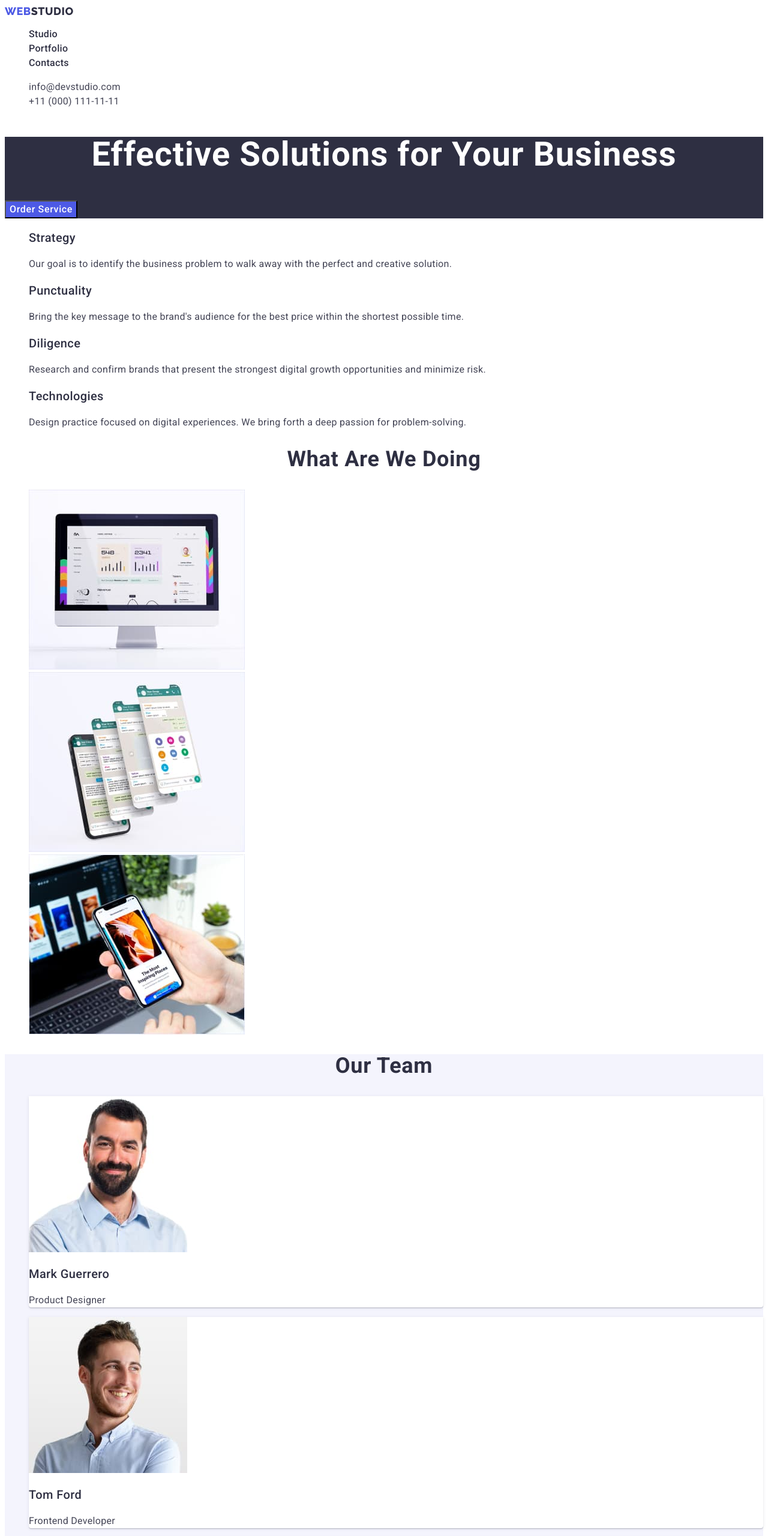
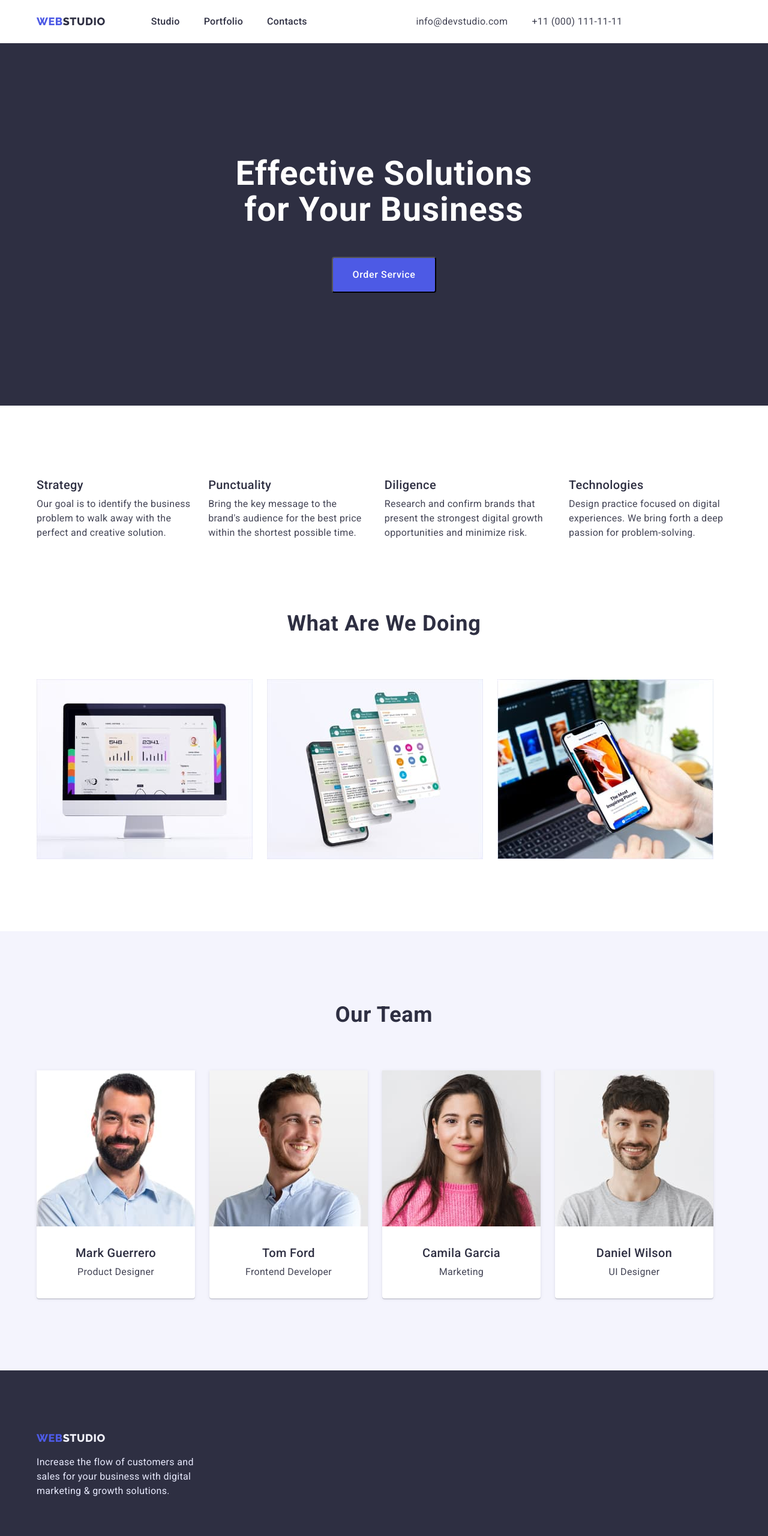
Before and after one commit to Jgodka/goit-markup-hw-03, a plain HTML site: page index.html in a window 1280 px wide. Shown: the top 2560 px of the page at 60% size. Drawn offline with nearby package versions, Linux system fonts and the light colour scheme.

Commit message:
positioning

```diff
--- a/css/styles.css
+++ b/css/styles.css
@@ -17,10 +17,185 @@
 .link {
   text-decoration: none;
 }
+
+h1,
+h2,
+h3,
+h4,
+h5,
+h6,
+p {
+  margin-top: 0;
+  margin-bottom: 0;
+}
+
+ul,
+ol {
+  margin-top: 0;
+  margin-bottom: 0;
+  padding-left: 0;
+}
+
+img {
+  display: block;
+}
+
 body {
   font-family: "Roboto", sans-serif;
   color: #434455;
 }
+/*============================CONTAINER==============================*/
+.container {
+  width: 1188px;
+  padding-left: 15px;
+  padding-right: 15px;
+  margin-left: auto;
+  margin-right: auto;
+}
+.top-header {
+  padding-top: 24px;
+  padding-bottom: 24px;
+}
+
+.top-header-container {
+  display: flex;
+  align-items: center;
+}
+.page-nav {
+  display: flex;
+  align-items: center;
+}
+.menu {
+  display: flex;
+  align-items: center;
+}
+.menu-item:not(:last-child) {
+  margin-right: 40px;
+}
+.addres {
+  margin-left: auto;
+  margin-right: auto;
+}
+.addres-list {
+  display: flex;
+  align-items: center;
+}
+
+.addres-contact-tel {
+  margin-left: 40px;
+}
+.logo {
+  margin-right: 76px;
+}
+.section-hero {
+  padding-top: 188px;
+  padding-bottom: 188px;
+}
+.hero {
+  max-width: 496px;
+  padding-bottom: 48px;
+}
+.container-hero {
+  display: flex;
+  align-items: center;
+  flex-direction: column;
+  flex-wrap: wrap;
+}
+.section-features {
+  padding-top: 120px;
+  padding-bottom: 120px;
+}
+.container-features {
+  display: flex;
+}
+.features-list {
+  display: flex;
+  align-items: center;
+}
+.features-item:not(:last-child) {
+  margin-right: 24px;
+}
+.titel-features {
+  margin-bottom: 8px;
+}
+.section-device {
+  padding-bottom: 120px;
+}
+.titel-device {
+  align-items: center;
+  margin-bottom: 72px;
+}
+.device-list {
+  display: flex;
+}
+.device-item:not(:last-child) {
+  margin-right: 24px;
+}
+.section-people {
+  padding-top: 120px;
+  padding-bottom: 120px;
+}
+.people-titel {
+  margin-bottom: 72px;
+}
+.people-list {
+  display: flex;
+  align-items: center;
+  gap: 24px;
+}
+.people-subtitle {
+  text-align: center;
+  margin-top: 32px;
+  margin-bottom: 8px;
+}
+.text-people {
+  text-align: center;
+  margin-bottom: 32px;
+}
+.footer {
+  padding-top: 102px;
+  padding-bottom: 100px;
+}
+.container-footer {
+  display: flex;
+  flex-direction: column;
+  flex-wrap: wrap;
+}
+.logo-footer {
+  margin-bottom: 18px;
+}
+/*====================================CONTAINER PORTFOLIO==================*/
+.section-portfolio {
+  padding-top: 96px;
+  padding-bottom: 120px;
+}
+.button-list {
+  display: flex;
+  margin-bottom: 72px;
+  justify-content: center;
+  gap: 24px;
+}
+
+.img-list {
+  display: flex;
+  flex-wrap: wrap;
+  gap: 24px;
+}
+.img-item {
+  width: calc((100% - 48px) / 3);
+}
+.title-img {
+  margin: 32px 95px 8px 16px;
+}
+.text-img {
+  margin-left: 16px;
+  margin-bottom: 32px;
+  margin-right: auto;
+}
+.text-footer {
+  max-width: 264px;
+}
+
 /*===============================Header==============================*/
 
 .top-header .logo {
@@ -75,6 +250,7 @@ body {
 .addres-contact:focus {
   color: #404bbf;
 }
+
 /*==============================================Main==================================*/
 /*======================STUDIO=========================*/
 .section-hero {
@@ -97,6 +273,8 @@ body {
   color: #ffffff;
   cursor: pointer;
   background: #4d5ae5;
+  border-radius: 4px;
+  padding: 16px 32px;
 }
 .modal-btn-hero:hover,
 .modal-btn-hero:focus {
--- a/index.html
+++ b/index.html
@@ -11,11 +11,19 @@
       href="https://fonts.googleapis.com/css2?family=Raleway:wght@800&family=Roboto:wght@400;500;700;900&display=swap"
       rel="stylesheet"
     />
+    <link
+      rel="stylesheet"
+      href="https://cdnjs.cloudflare.com/ajax/libs/modern-normalize/1.1.0/modern-normalize.min.css"
+      integrity="sha512-wpPYUAdjBVSE4KJnH1VR1HeZfpl1ub8YT/NKx4PuQ5NmX2tKuGu6U/JRp5y+Y8XG2tV+wKQpNHVUX03MfMFn9Q=="
+      crossorigin="anonymous"
+      referrerpolicy="no-referrer"
+    />
     <link rel="stylesheet" href="./css/styles.css" />
   </head>
   <body>
     <!--Header-->
     <header class="top-header">
+      <div class="container top-header-container">
         <nav class="page-nav">
           <a class="link logo" href="./index.html"
             >Web<span class="acento">Studio</span></a
@@ -35,32 +43,40 @@
         <address class="addres">
           <ul class="addres-list list">
             <li class="addres-tel">
-            <a class="addres-contact link" href="mailto:info@devstudio.com"
+              <a
+                class="addres-contact addres-contact-email link"
+                href="mailto:info@devstudio.com"
                 >info@devstudio.com</a
               >
             </li>
             <li class="addres-tel">
-            <a class="addres-contact link" href="tel:+110001111111"
+              <a
+                class="addres-contact addres-contact-tel link"
+                href="tel:+110001111111"
                 >+11 (000) 111-11-11</a
               >
             </li>
           </ul>
         </address>
+      </div>
     </header>
     <!--Main-->
     <main>
       <section class="section-hero">
+        <div class="container container-hero">
           <h1 class="hero">Effective Solutions for Your Business</h1>
           <button class="modal-btn-hero" type="button">Order Service</button>
+        </div>
       </section>
       <section class="section-features">
+        <div class="container container-features">
           <h2 class="features-hidden" hidden>features</h2>
           <ul class="features-list list">
             <li class="features-item">
               <h3 class="titel-features">Strategy</h3>
               <p class="text-features">
-              Our goal is to identify the business problem to walk away with the
-              perfect and creative solution.
+                Our goal is to identify the business problem to walk away with
+                the perfect and creative solution.
               </p>
             </li>
             <li class="features-item">
@@ -85,12 +101,18 @@
               </p>
             </li>
           </ul>
+        </div>
       </section>
       <section class="section-device">
+        <div class="container">
           <h2 class="titel-device">What are we doing</h2>
           <ul class="device-list list">
             <li class="device-item">
-            <img src="./images/photo1section2.jpg" alt="monitor" width="360" />
+              <img
+                src="./images/photo1section2.jpg"
+                alt="monitor"
+                width="360"
+              />
             </li>
             <li class="device-item">
               <img
@@ -107,8 +129,10 @@
               />
             </li>
           </ul>
+        </div>
       </section>
       <section class="section-people">
+        <div class="container container-people">
           <h2 class="people-titel">Our Team</h2>
           <ul class="people-list list">
             <li class="people-item">
@@ -121,7 +145,11 @@
               <p class="text-people">Product Designer</p>
             </li>
             <li class="people-item">
-            <img src="./images/photo2section3.jpg" alt="Tom_Ford" width="264" />
+              <img
+                src="./images/photo2section3.jpg"
+                alt="Tom_Ford"
+                width="264"
+              />
               <h3 class="people-subtitle">Tom Ford</h3>
               <p class="text-people">Frontend Developer</p>
             </li>
@@ -144,17 +172,20 @@
               <p class="text-people">UI Designer</p>
             </li>
           </ul>
+        </div>
       </section>
     </main>
     <!--Footer-->
     <footer class="footer">
+      <div class="container container-footer">
         <a class="link logo-footer" href="./index.html"
           >Web<span class="acento">Studio</span></a
         >
         <p class="text-footer">
-        Increase the flow of customers and sales for your business with digital
-        marketing & growth solutions.
+          Increase the flow of customers and sales for your business with
+          digital marketing & growth solutions.
         </p>
+      </div>
     </footer>
   </body>
 </html>
```
Also changed, not shown: portfolio.html (+25 -5 lines). Lines whose indentation alone changed are shown as unchanged.
